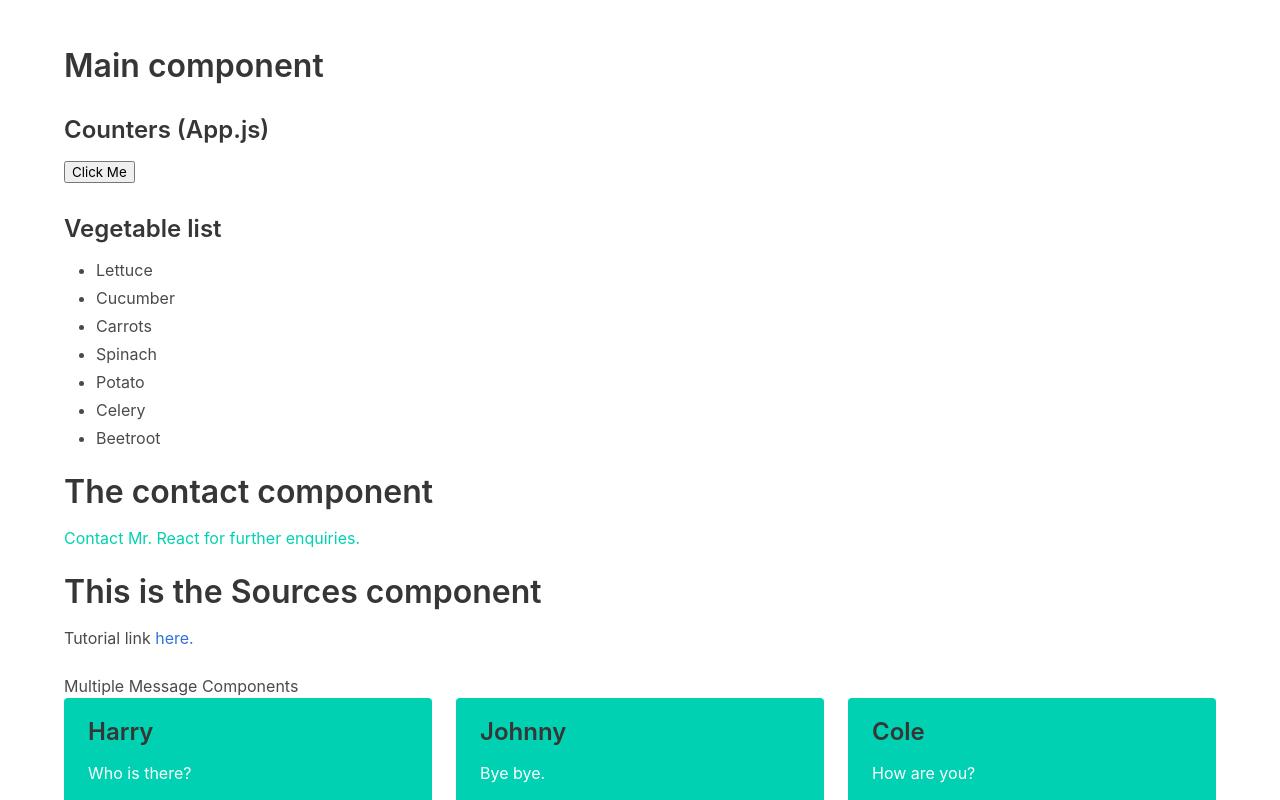
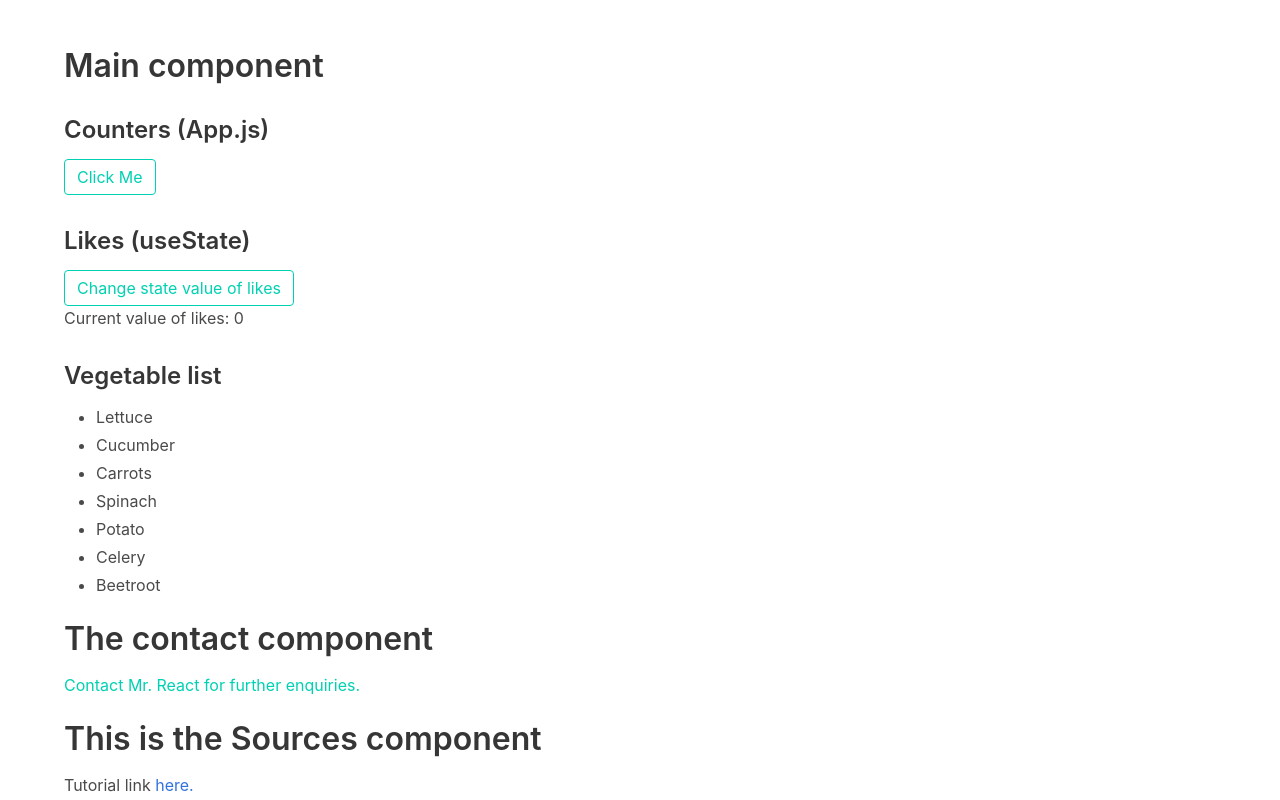
Before and after one commit to danielc92/react-tutorial-deved, a React (Create React App) app: page / in a window 1280 px wide. Shown: the top 800 px of the page. Built offline with nearby package versions, Linux system fonts and the light colour scheme.

Commit message:
Implemented useState function from 'react'

```diff
--- a/src/App.js
+++ b/src/App.js
@@ -3,16 +3,21 @@ import React from 'react';
 import Contact from './Contact';
 import Sources from './Sources';
 import Message from './Message';
+import {useState} from 'react';
 
 // Create component
 function App() {
 
   // Hardcode data in for now
   const vegetables = ['Lettuce', 'Cucumber', 'Carrots', 'Spinach', 'Potato', 'Celery', 'Beetroot'];
-  const messages = [{'author':'Harry', 'message':'Who is there?', 'date':'2013-2-10'},
-  {'author':'Johnny', 'message':'Bye bye.', 'date':'2019-2-10'},
-  {'author':'Cole', 'message':'How are you?', 'date':'2019-5-20'}
-];
+  const messages = [{'author':'Harry', 'message':'Who is there?', 'date':'2013-2-10'}, {'author':'Johnny', 'message':'Bye bye.', 'date':'2019-2-10'}, {'author':'Cole', 'message':'How are you?', 'date':'2019-5-20'}];
+
+  // Normally api is called is get this state value.
+  const [likes, setLikes] = useState(0);
+
+  const incrementLikes = () => {
+    setLikes(likes + 1);
+  };
 
   var counter = 0;
 
@@ -28,8 +33,10 @@ function App() {
             <section className="content">
               <h1>Main component</h1>
               <h3>Counters (App.js)</h3>
-              <button id="counter" onClick={incrementCounter}>Click Me</button>
-
+              <button className="button is-outlined is-primary" id="counter" onClick={incrementCounter}>Click Me</button>
+              <h3>Likes (useState)</h3>
+              <button className="button is-outlined is-primary" onClick={incrementLikes}>Change state value of likes</button>
+              <p>Current value of likes: {likes}</p>
               <h3>Vegetable list</h3>
               <ul>
                 {vegetables.map((veggie, index) => {
```
